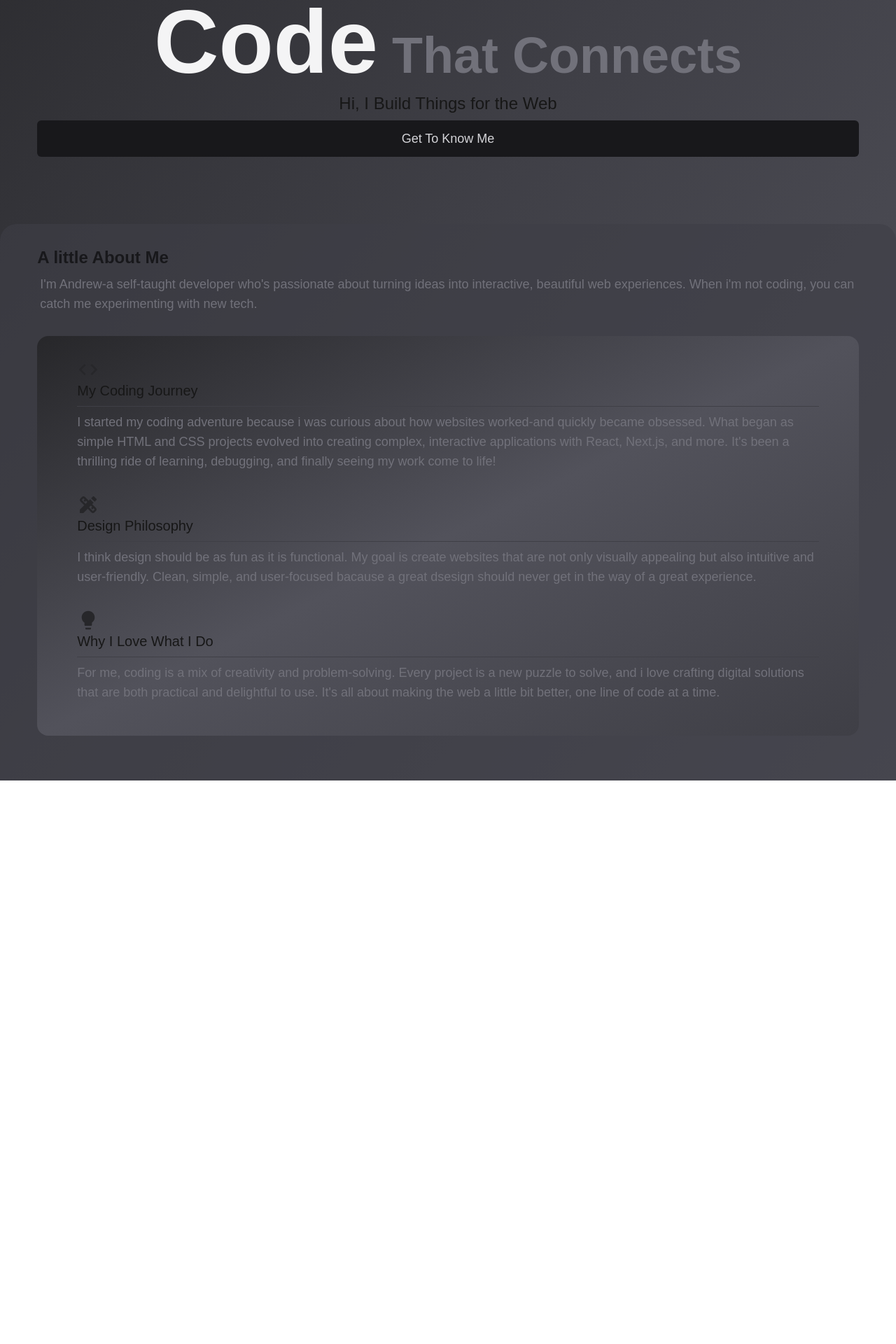
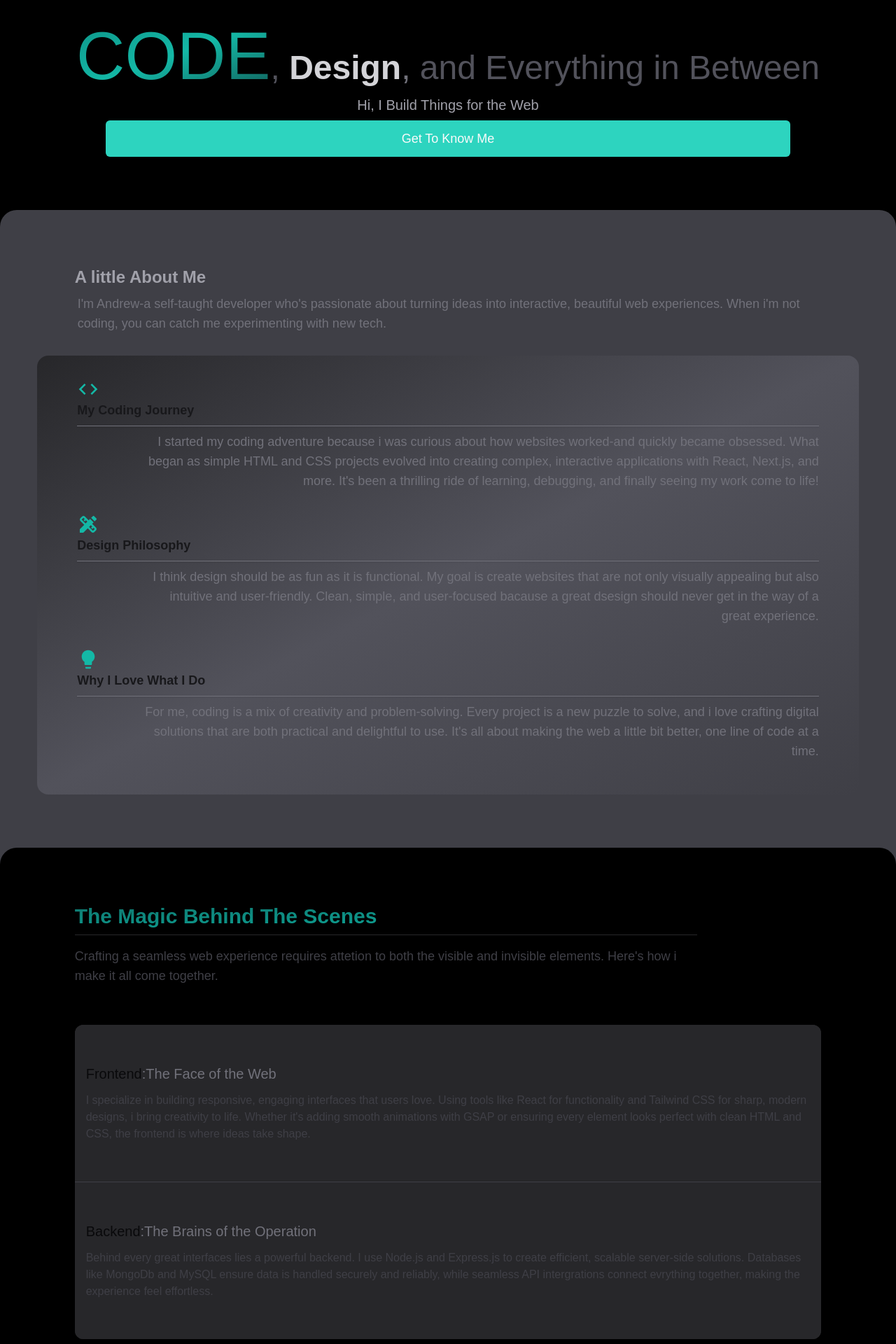
Before and after one commit to drucodecraft/mysite, a Next.js app: page / in a window 1280 px wide. Shown: the part 480-2400 px from the top of the page at 70% size. Before the commit the page ends 1595 px from the top, so only its background shows below. Built offline with nearby package versions, Linux system fonts and the light colour scheme.

Commit message:
rebuilding add skills section

```diff
--- a/app/layout.js
+++ b/app/layout.js
@@ -8,11 +8,7 @@ export const metadata = {
 export default function RootLayout({ children }) {
   return (
     <html lang="en">
-      <body
-        className={` bg-gradient-to-br from-zinc-800 bg-no-repeat via-zinc-700 to-zinc-600 antialiased`}
-      >
-        {children}
-      </body>
+      <body className={`  antialiased bg-black`}>{children}</body>
     </html>
   );
 }
--- a/app/page.js
+++ b/app/page.js
@@ -46,7 +46,7 @@ export default function Home() {
       <HeroComponent />
       <AboutComp />
 
-      {/* <Skills /> */}
+      <Skills />
       {/* <Qoute />
       <ProjectsComponent /> */}
       {/* <Top />
--- a/components/AboutComponent/AboutComp.jsx
+++ b/components/AboutComponent/AboutComp.jsx
@@ -30,12 +30,12 @@ const data = [
 export default function AboutComp() {
   return (
     <div
-      className={`  bg-zinc-700 bg-opacity-60 flex w-full h-full flex-col   rounded-t-3xl`}
+      className={` relative -top-5  bg-zinc-700  flex w-full h-full flex-col pb-10   rounded-t-3xl`}
     >
-      <div className=" w-11/12 pt-8 pb-8 mx-auto">
+      <div className=" w-10/12 pt-20 pb-8 mx-auto">
         <figure>
           <figcaption className=" flex flex-col gap-2">
-            <h3 className=" text-zinc-900 text-2xl font-bold">
+            <h3 className=" text-zinc-400 text-2xl font-bold">
               A little About Me
             </h3>
             <p className=" text-zinc-500 pl-1">
@@ -54,11 +54,15 @@ export default function AboutComp() {
               return (
                 <li key={index} className=" ">
                   <figure className="">
-                    <figcaption className=" ">
-                      {<content.Icon className={` h-8 w-8 text-zinc-800`} />}
-                      <h3 className=" text-xl ">{content.title}</h3>
-                      <hr className=" border-t-zinc-700 w-full my-2  " />
-                      <p className=" text-zinc-500  ">{content.content}</p>
+                    <figcaption className=" flex  flex-col ">
+                      {<content.Icon className={` h-8 w-8 text-teal-500`} />}
+                      <h3 className=" font-semibold text-zinc-900 text-lg ">
+                        {content.title}
+                      </h3>
+                      <hr className=" border-t-zinc-500 w-full  my-2 shadow " />
+                      <p className=" w-11/12 text-zinc-500 text-end ml-auto  ">
+                        {content.content}
+                      </p>
                     </figcaption>
                   </figure>
                 </li>
--- a/components/Hero/HeroComponent.jsx
+++ b/components/Hero/HeroComponent.jsx
@@ -4,18 +4,21 @@ export default function HeroComponent() {
   return (
     <div
       style={{ height: "100dvh" }}
-      className=" flex flex-col w-full items-center relative"
+      className=" flex flex-col bg-black w-full items-center relative"
     >
       <figure className="absolute w-11/12  bottom-24">
         <figcaption className=" flex flex-col gap-2">
-          <h3 className=" text-7xl font-medium  text-center">
-            <span className="text-9xl font-bold text-zinc-100">Code</span>{" "}
-            <span className=" text-zinc-500 font-semibold">That Connects</span>
+          <h3 className=" text-5xl font-medium  text-center text-zinc-600">
+            <span className=" text-8xl bg-gradient-to-tl via-teal-500 to-teal-600 from-teal-800 bg-clip-text font-light text-transparent ">
+              CODE
+            </span>
+            , <span className=" font-semibold text-zinc-300">Design</span>
+            <span className="text-zinc-500">,</span> and Everything in Between
           </h3>
-          <p className=" w-10/12 text-center mx-auto text-2xl ">
+          <p className=" w-10/12 text-center mx-auto text-xl text-zinc-400 ">
             Hi, I Build Things for the Web
           </p>
-          <button className=" px-5 py-3 rounded-md bg-zinc-900 text-zinc-300 text-lg">
+          <button className=" px-5 py-3 mx-auto w-10/12 rounded-md bg-teal-400 text-zinc-50 text-lg">
             Get To Know Me
           </button>
         </figcaption>
--- a/components/navBar/NavBar.jsx
+++ b/components/navBar/NavBar.jsx
@@ -2,17 +2,15 @@ import React from "react";
 
 export default function NavBar() {
   return (
-    <nav className=" absolute flex w-full pt-4">
-      <div className=" w-11/12  mx-auto flex items-center justify-between">
-        <div id="navBrand" className="  flex items-center text-4xl">
-          <p className=" text-zinc-600">Simply</p>
-          <p className=" font-semibold text-zinc-300">
-            Drew<span className=" text-zinc-100 text-5xl">.</span>
-          </p>
+    <nav className="z-50 absolute flex w-full pt-4">
+      <div className=" w-10/12  mx-auto flex items-center justify-between">
+        <div id="navBrand" className="  flex items-center text-2xl font-black">
+          <p className=" text-zinc-700 ">Simply</p>
+          <p className="  text-zinc-300">Drew</p>
         </div>
         <div
           id="toggler"
-          className=" py-3 px-2 bg-zinc-600 bg-opacity-30 rounded-md flex flex-col gap-1"
+          className=" py-3 px-2 bg-transparent outline-1 outline outline-zinc-500 bg-opacity-30 rounded-xl flex flex-col gap-1"
         >
           <span className=" h-0.5 w-5 bg-zinc-200"></span>
           <span className=" h-0.5 w-5 bg-zinc-200"></span>
--- a/components/skills/skills.jsx
+++ b/components/skills/skills.jsx
@@ -1,101 +1,66 @@
-"use client";
+import React from "react";
 
-import React, { useEffect, useRef } from "react";
-import dynamic from "next/dynamic";
-import gsap from "gsap";
-import useStore from "@/store/useStore";
-import { ScrollToPlugin } from "gsap/ScrollToPlugin";
-import { ScrollTrigger } from "gsap/ScrollTrigger";
-
-import Bar from "@/components/skills/bar/bar";
 export default function Skills() {
   return (
-    <div className="   w-full  bg-indigo-300   min-h-screen justify-center relative flex flex-col   ">
-      <div className={" w-10/12 mx-auto"}>
-        <section className=" flex flex-col gap-5  ">
-          <div className=" col-span-6  ">
-            <p className=" text-zinc-600  text-lg font-normal drop-shadow-sm">
-              From Crafting Clean Code To Designing Intuitive User Interfaces,
-              My Skillset Is Built For Creating Web Experiences. Here&apos;s A
-              Breakdown Of My Expertise.
-            </p>
-          </div>
-          <hr className=" w-full border-t-indigo-200 border-t-2" />
-          <div className=" col-span-6  ">
-            <ul className=" flex flex-col gap-4 lg:gap-2">
-              {[
-                { skill: "Frontend", level: 89 },
-
-                { skill: "Backend", level: 47 },
-              ].map((skill) => {
-                return (
-                  <li key={skill.skill}>
-                    <Bar percentage={skill.level} skill={skill.skill} />
-                  </li>
-                );
-              })}
-            </ul>
-          </div>
-        </section>
-
-        <div className="  flex justify-center">
-          <ul className=" flex py-2 px-2  w-full text-base overflow-hidden gap-2 flex-wrap">
-            <li
-              className=" p-2 rounded-lg border-none bg-indigo-500
-          text-red-50
-          drop-shadow-md"
-            >
-              Vanilla JavaScript
-            </li>
-            <li
-              className=" p-2 rounded-lg bg-blue-500
-          text-blue-50
-          drop-shadow-md"
-            >
-              React.js
-            </li>
-            <li
-              className=" p-2 rounded-lg bg-green-500
-          text-green-50
-          drop-shadow-md"
-            >
-              Next.js
-            </li>
-
-            <li
-              className=" p-2 rounded-lg bg-yellow-500
-          drop-shadow-md
-          text-yellow-50"
-            >
-              HTML
-            </li>
-            <li
-              className=" p-2 rounded-lg bg-purple-500
-          text-purple-50
-          drop-shadow-md"
-            >
-              CSS
-            </li>
-
-            <li
-              className=" p-2 rounded-lg bg-teal-500 text-teal-50
-          drop-shadow-md"
-            >
-              Node.js
-            </li>
-
-            <li
-              className=" p-2 rounded-lg bg-indigo-500 text-indigo-50
-          drop-shadow-md"
-            >
-              Tailwind
-            </li>
-            <li className=" p-2 rounded-lg bg-pink-500 text-pink-50 drop-shadow-md">
-              Express.js
-            </li>
-          </ul>
-        </div>
-      </div>
+    <div className=" relative -top-12 rounded-t-3xl h-full flex flex-col bg-black pb-2">
+      <section className=" pt-20 w-10/12 mx-auto">
+        <h3 className=" text-3xl bg-clip-text text-transparent font-semibold bg-gradient-to-tl from-teal-500 via-teal-600 to-teal-700">
+          The Magic Behind The Scenes
+        </h3>
+        <hr
+          className=" w-10/12 mt-2
+         border-t-zinc-800 shadow"
+        />
+        <p className=" mt-4 w-10/12 text-lg text-zinc-700 ">
+          Crafting a seamless web experience requires attetion to both the
+          visible and invisible elements. Here&apos;s how i make it all come
+          together.
+        </p>
+      </section>
+      <section className="flex rounded-xl overflow-hidden bg-zinc-800 mt-14 mx-auto h-fit w-10/12 ">
+        <ul className=" flex flex-col    h-fit ">
+          <li className=" flex  h-fit">
+            <figure className=" ">
+              <figcaption className=" pt-14 pb-14   ml-auto px-4 bg-zinc-800">
+                <h3 className=" text-xl font-light text-zinc-500 ">
+                  <span className=" font-medium text-zinc-950 ">Frontend</span>
+                  <span className=" text-zinc-500">:</span>
+                  The Face of the Web
+                </h3>
+                <p className=" text-base mt-3 text-zinc-700">
+                  I specialize in building responsive, engaging interfaces that
+                  users love. Using tools like React for functionality and
+                  Tailwind CSS for sharp, modern designs, i bring creativity to
+                  life. Whether it&apos;s adding smooth animations with GSAP or
+                  ensuring every element looks perfect with clean HTML and CSS,
+                  the frontend is where ideas take shape.
+                </p>
+              </figcaption>
+            </figure>
+          </li>
+          {/* second  */}
+          <hr className=" border-t-zinc-700 shadow" />
+          <li className=" flex  h-fit ">
+            <figure className=" ">
+              <figcaption className=" pt-14 pb-14    ml-auto px-4 bg-zinc-800">
+                <h3 className=" text-xl font-light text-zinc-500 ">
+                  <span className=" font-medium text-zinc-950 ">Backend</span>
+                  <span className=" text-zinc-500">:</span>
+                  The Brains of the Operation
+                </h3>
+                <p className=" text-base mt-3 text-zinc-700">
+                  Behind every great interfaces lies a powerful backend. I use
+                  Node.js and Express.js to create efficient, scalable
+                  server-side solutions. Databases like MongoDb and MySQL ensure
+                  data is handled securely and reliably, while seamless API
+                  intergrations connect evrything together, making the
+                  experience feel effortless.
+                </p>
+              </figcaption>
+            </figure>
+          </li>
+        </ul>
+      </section>
     </div>
   );
 }
```
